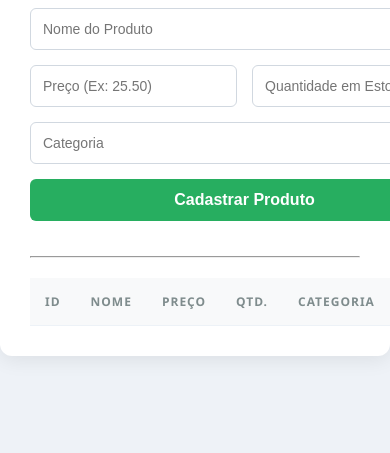
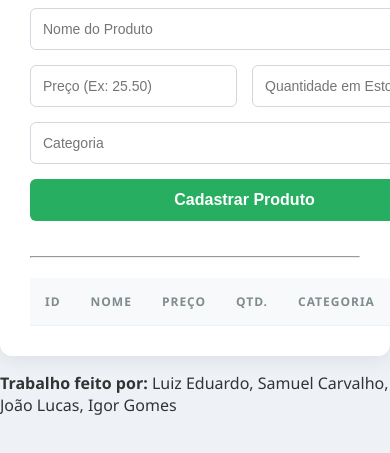
Before and after one commit to Luiz-Mendonca1/trab-Dev-Cliente-Servidor, a website: page public/adm.html in a window 390 px wide. Shown: the part 231-684 px from the top of the page. Drawn offline with nearby package versions, Linux system fonts and the light colour scheme; no server answers.

Commit message:
responsividade completa em todas as páginas

```diff
--- a/public/adm.html
+++ b/public/adm.html
@@ -51,5 +51,8 @@
             <tbody id="lista-produtos"></tbody>
         </table>
     </div>
+    <footer>
+        <p><b class="feito-por">Trabalho feito por:</b> Luiz Eduardo, Samuel Carvalho, João Lucas, Igor Gomes</p>
+    </footer>
     <script src="scriptADM.js"></script>
 </body>
```
